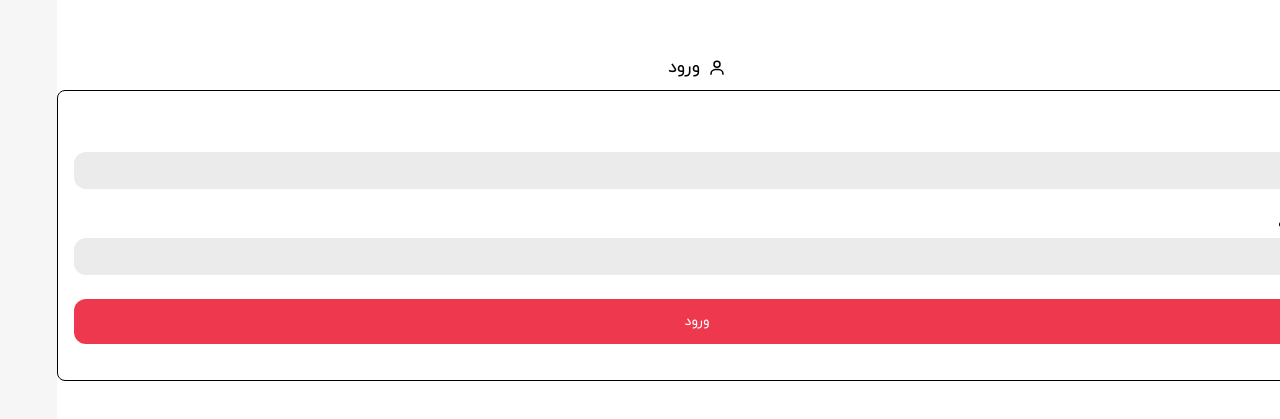
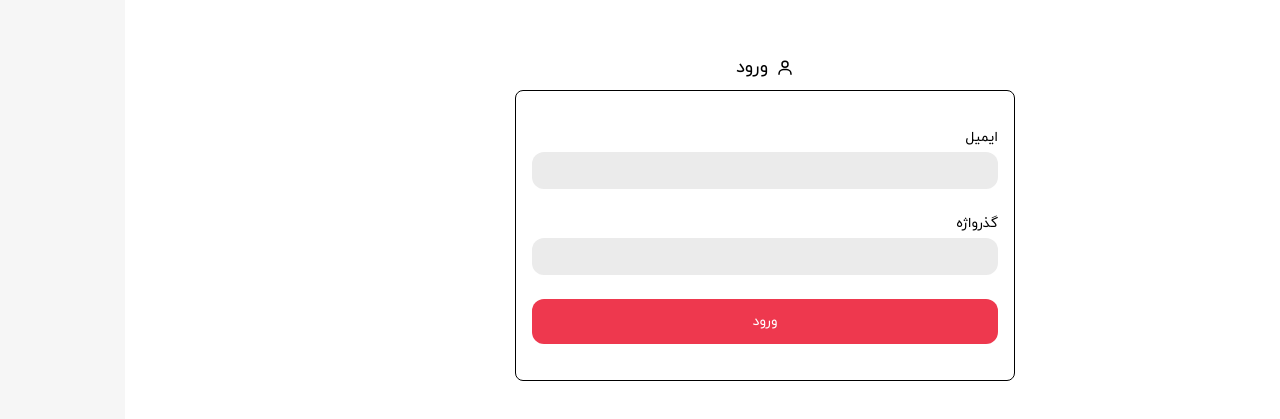
Before and after one commit to mohammadyousefi02/shopify, a Next.js app: page /admin in a window 1280 px wide. Shown: the part 183-602 px from the top of the page. Built offline with nearby package versions, Linux system fonts and the light colour scheme.

Commit message:
SOY-admin:feat(admin):add w-full className

```diff
--- a/pages/admin/index.tsx
+++ b/pages/admin/index.tsx
@@ -17,8 +17,10 @@ function Admin() {
         }
     },[token])
   return (
-    <div className='flex justify-center items-center bg-white h-full'>
-        <AuthForm endpoint='admins'/>
+    <div className='flex justify-center items-center bg-white h-full w-full'>
+        <div className="w-[500px]">
+          <AuthForm endpoint='admins'/>
+        </div>
     </div>
   )
 }
```
